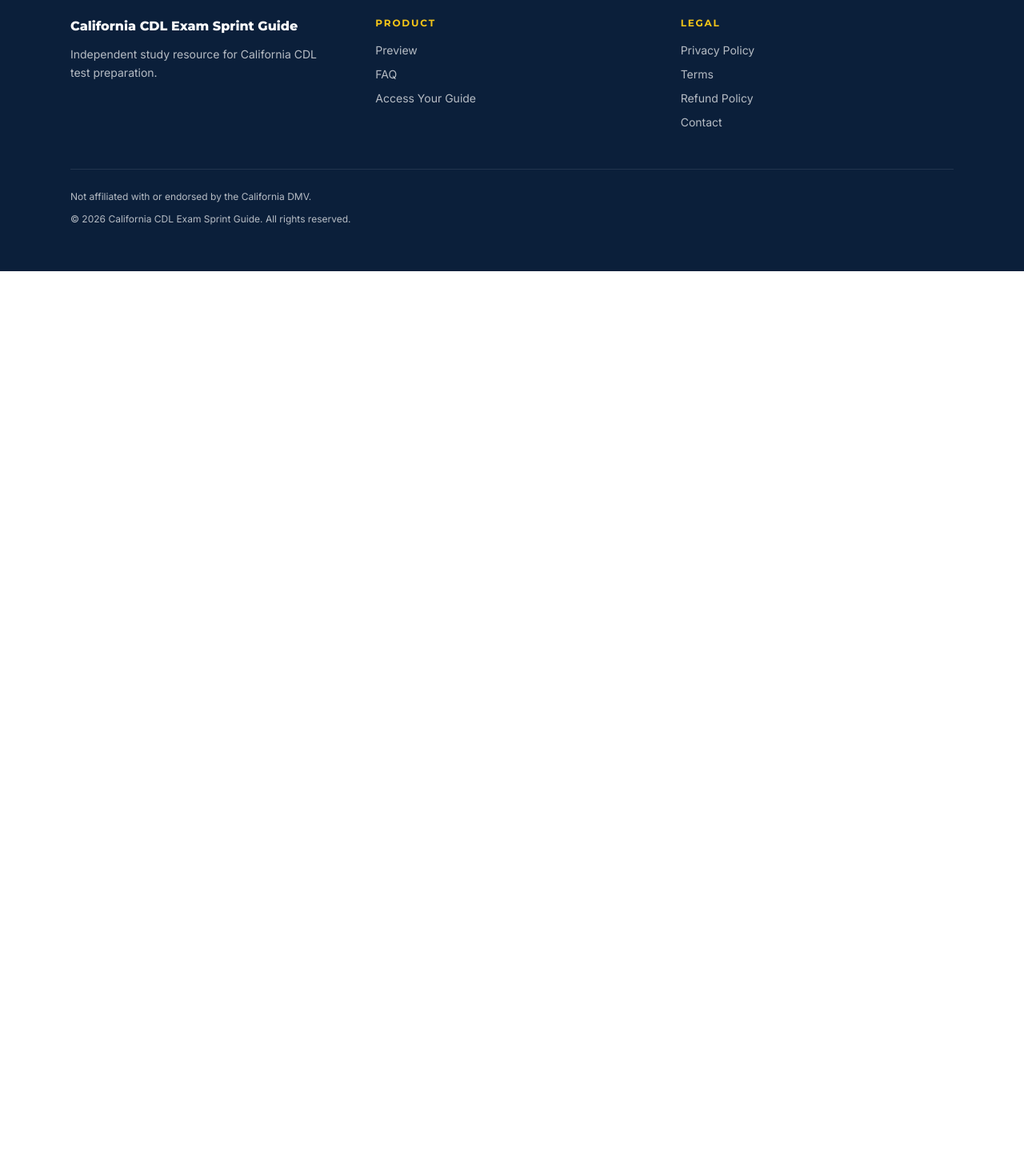
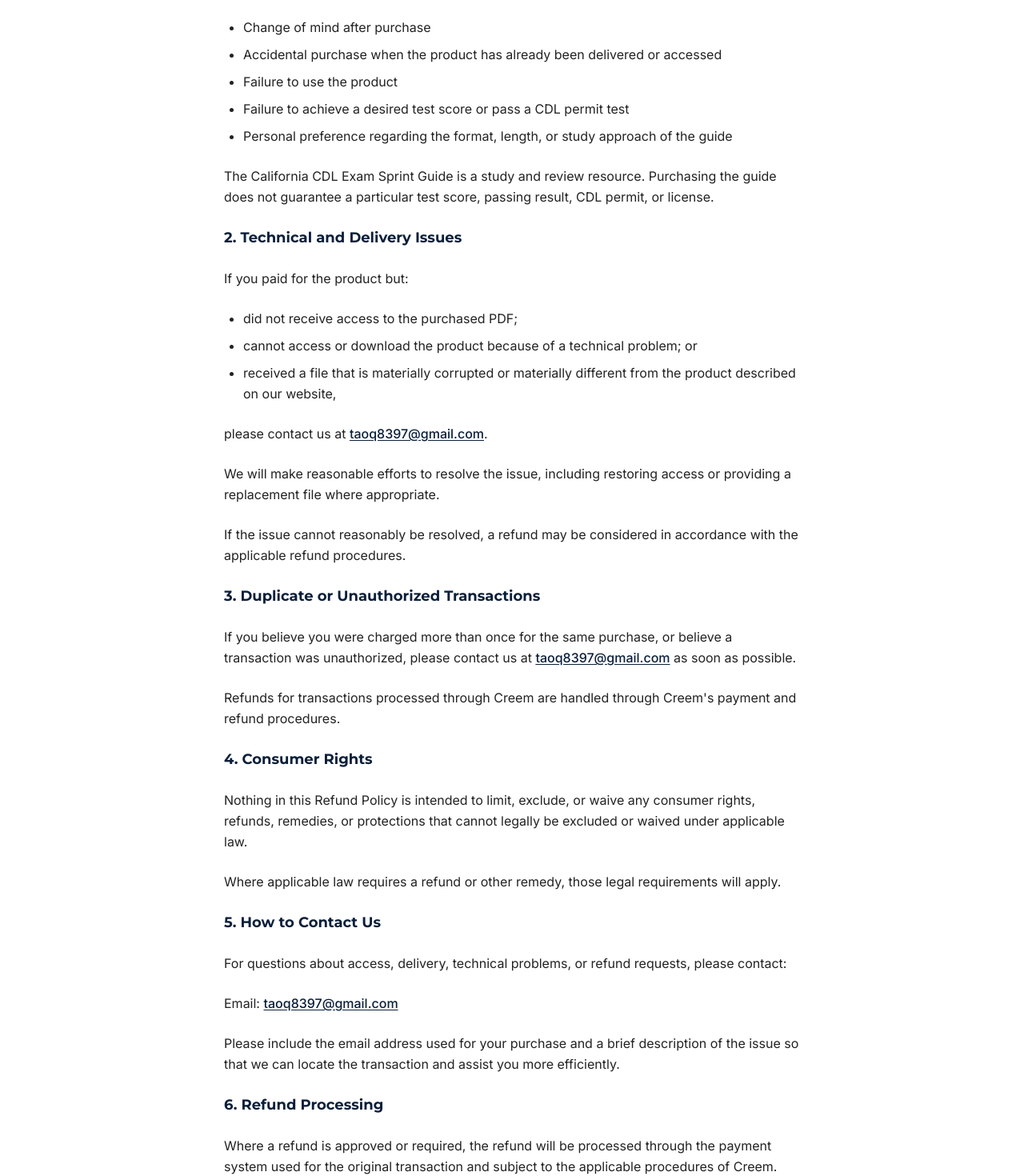
Before and after one commit to TAO64173/california-cdl-exam-sprint-guide, a Next.js app: page /refund in a window 1280 px wide. Shown: the part 520-1990 px from the top of the page at 80% size. Before the commit the page ends 859 px from the top, so only its background shows below. Built offline with nearby package versions, Linux system fonts and the light colour scheme; no server answers.

Commit message:
fix: address Creem merchant review requirements

```diff
--- a/app/contact/page.tsx
+++ b/app/contact/page.tsx
@@ -15,19 +15,13 @@ export default function ContactPage() {
       </p>
 
       <p>
-        {/* TODO: replace with a real support email before going live. */}
         Email:{" "}
         <a
-          href="mailto:support@example.com"
+          href="mailto:taoq8397@gmail.com"
           className="font-medium text-navy underline underline-offset-2 hover:text-navy-700"
         >
-          support@example.com
+          taoq8397@gmail.com
         </a>
-      </p>
-
-      <p>
-        Please note: this is a placeholder contact address for the website build. A
-        production support channel will be configured before launch.
       </p>
     </LegalPage>
   );
--- a/app/refund/page.tsx
+++ b/app/refund/page.tsx
@@ -8,15 +8,129 @@ export const metadata: Metadata = {
 
 export default function RefundPage() {
   return (
-    <LegalPage title="Refund Policy" updated="2026-08-20">
-      {/* TODO: FINALIZE REFUND POLICY — do not invent specific terms until confirmed. */}
+    <LegalPage title="Refund Policy" updated="September 2, 2026">
+      <p>Thank you for purchasing the California CDL Exam Sprint Guide.</p>
+
       <p>
-        Our refund policy for this digital product is being finalized and will be posted
-        here before orders are accepted.
+        This is a digital PDF product delivered electronically after purchase. Because
+        digital products can be accessed immediately, purchases are generally
+        non-refundable once the product has been successfully delivered or accessed,
+        except where a refund is required by applicable law or as otherwise stated below.
+      </p>
+
+      <h2 className="font-display text-lg font-bold text-navy">
+        1. General Refund Policy
+      </h2>
+      <p>We generally do not offer refunds for:</p>
+      <ul className="list-disc space-y-2 pl-6">
+        <li>Change of mind after purchase</li>
+        <li>
+          Accidental purchase when the product has already been delivered or accessed
+        </li>
+        <li>Failure to use the product</li>
+        <li>Failure to achieve a desired test score or pass a CDL permit test</li>
+        <li>
+          Personal preference regarding the format, length, or study approach of the guide
+        </li>
+      </ul>
+      <p>
+        The California CDL Exam Sprint Guide is a study and review resource. Purchasing
+        the guide does not guarantee a particular test score, passing result, CDL permit,
+        or license.
+      </p>
+
+      <h2 className="font-display text-lg font-bold text-navy">
+        2. Technical and Delivery Issues
+      </h2>
+      <p>If you paid for the product but:</p>
+      <ul className="list-disc space-y-2 pl-6">
+        <li>did not receive access to the purchased PDF;</li>
+        <li>
+          cannot access or download the product because of a technical problem; or
+        </li>
+        <li>
+          received a file that is materially corrupted or materially different from the
+          product described on our website,
+        </li>
+      </ul>
+      <p>
+        please contact us at{" "}
+        <a
+          href="mailto:taoq8397@gmail.com"
+          className="font-medium text-navy underline underline-offset-2 hover:text-navy-700"
+        >
+          taoq8397@gmail.com
+        </a>
+        .
       </p>
       <p>
-        Digital products are delivered electronically. If you have a problem with your
-        purchase or access, please contact us and we will do our best to help.
+        We will make reasonable efforts to resolve the issue, including restoring access
+        or providing a replacement file where appropriate.
+      </p>
+      <p>
+        If the issue cannot reasonably be resolved, a refund may be considered in
+        accordance with the applicable refund procedures.
+      </p>
+
+      <h2 className="font-display text-lg font-bold text-navy">
+        3. Duplicate or Unauthorized Transactions
+      </h2>
+      <p>
+        If you believe you were charged more than once for the same purchase, or believe
+        a transaction was unauthorized, please contact us at{" "}
+        <a
+          href="mailto:taoq8397@gmail.com"
+          className="font-medium text-navy underline underline-offset-2 hover:text-navy-700"
+        >
+          taoq8397@gmail.com
+        </a>{" "}
+        as soon as possible.
+      </p>
+      <p>
+        Refunds for transactions processed through Creem are handled through
+        Creem&apos;s payment and refund procedures.
+      </p>
+
+      <h2 className="font-display text-lg font-bold text-navy">4. Consumer Rights</h2>
+      <p>
+        Nothing in this Refund Policy is intended to limit, exclude, or waive any
+        consumer rights, refunds, remedies, or protections that cannot legally be
+        excluded or waived under applicable law.
+      </p>
+      <p>
+        Where applicable law requires a refund or other remedy, those legal requirements
+        will apply.
+      </p>
+
+      <h2 className="font-display text-lg font-bold text-navy">5. How to Contact Us</h2>
+      <p>
+        For questions about access, delivery, technical problems, or refund requests,
+        please contact:
+      </p>
+      <p>
+        Email:{" "}
+        <a
+          href="mailto:taoq8397@gmail.com"
+          className="font-medium text-navy underline underline-offset-2 hover:text-navy-700"
+        >
+          taoq8397@gmail.com
+        </a>
+      </p>
+      <p>
+        Please include the email address used for your purchase and a brief description
+        of the issue so that we can locate the transaction and assist you more
+        efficiently.
+      </p>
+
+      <h2 className="font-display text-lg font-bold text-navy">6. Refund Processing</h2>
+      <p>
+        Where a refund is approved or required, the refund will be processed through the
+        payment system used for the original transaction and subject to the applicable
+        procedures of Creem.
+      </p>
+      <p>
+        We do not process refunds independently outside the payment system used for the
+        purchase.
       </p>
     </LegalPage>
   );
--- a/components/product/AccessForm.tsx
+++ b/components/product/AccessForm.tsx
@@ -66,7 +66,7 @@ export default function AccessForm() {
         required
         value={email}
         onChange={(e) => setEmail(e.target.value)}
-        placeholder="you@example.com"
+        placeholder="Enter your email"
         className="mt-2 w-full rounded-sm border border-line bg-white px-4 py-3 text-base text-ink placeholder:text-ink-muted/60 focus:border-navy focus:outline-none"
       />
       <button
```
